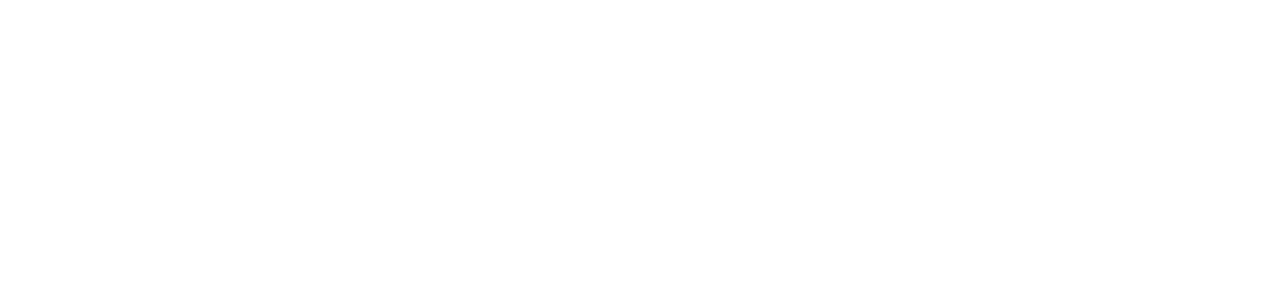
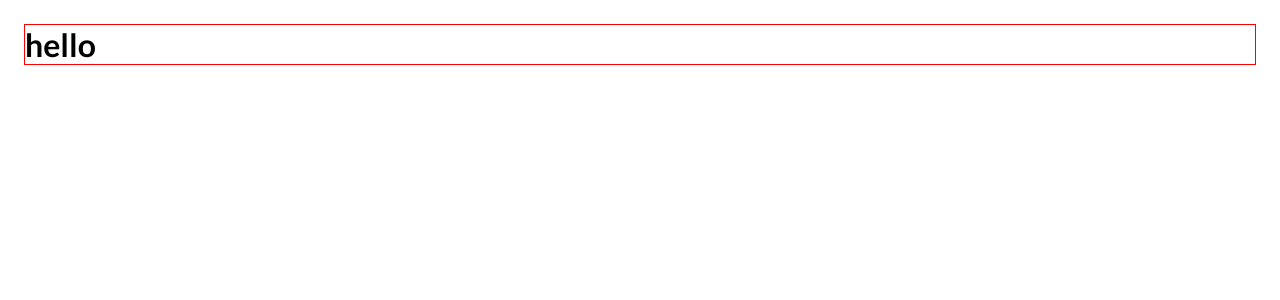
Before and after one commit to Danieljosh-uduma/Gbese, a React (Vite) app: page /debtrequest in a window 1280 px wide. Before the commit this address had no page. Shown: the top 300 px of the page. Built offline with nearby package versions, Linux system fonts and the light colour scheme.

Commit message:
debt trf page start

```diff
--- a/src/App.tsx
+++ b/src/App.tsx
@@ -2,6 +2,7 @@
 import './App.css'
 import Otp from './pages/Otp page/Otp'
 import MarketPlace from './pages/Market Place/MarketPlace'
+import DebtRequest from './pages/Debt Request/debtRequest'
 
 function App() {
 
@@ -9,6 +10,7 @@
     <Routes>
       <Route  path='/otp' element={<Otp />} />
       <Route path='/marketplace' element={<MarketPlace />} />
+      <Route path='/debtrequest' element={<DebtRequest />} />
 
     </Routes>
 
--- /dev/null
+++ b/src/pages/Debt Request/DebtRequest.tsx
@@ -0,0 +1,9 @@
+const DebtRequest = () => {
+ return(
+  <div className="container" style={{margin: '24px', border:'1px solid red'}}>
+  <h1>hello</h1>
+  </div>
+ );
+}
+
+export default DebtRequest
```
